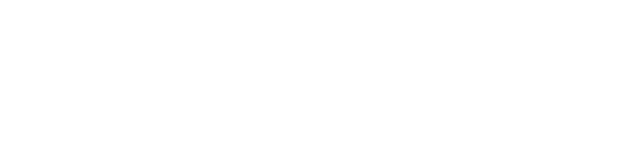
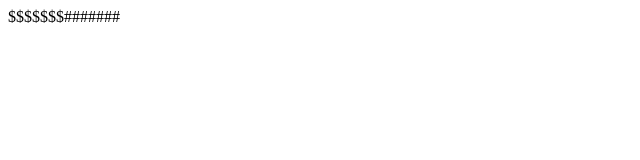
Before and after one commit to Smart1589/First-HTML, a plain HTML site: page index.html in a window 1280 px wide. Shown: the whole page, without its empty margins (0-640 px from the left). Drawn offline with Linux system fonts and the light colour scheme.

Commit message:
I added dollar signs and pound signs.

```diff
--- a/index.html
+++ b/index.html
@@ -7,6 +7,6 @@
     <link href="style.css" rel="stylesheet" type="text/css" />
   </head>
   <body>
-    <script src="script.js"></script>
+    <script src="script.js"></script> $$$$$$$#######
   </body>
 </html>
```
